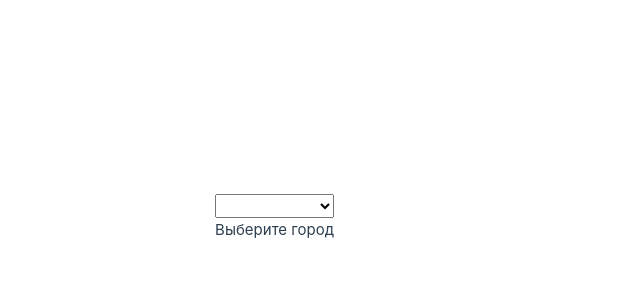
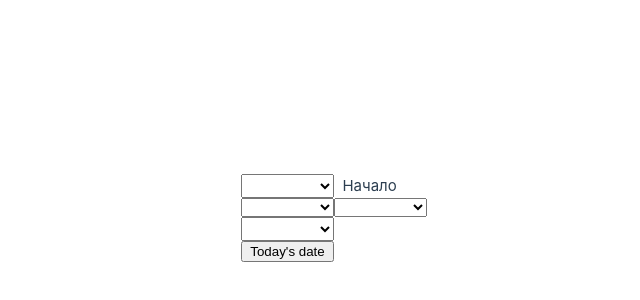
Before and after one commit to BusterKeatonjr/Vue3Base, a Vue app in the folder vue-project/: page / in a window 1280 px wide. Shown: the part 182-482 px from the top of the page, without its empty margins (306-946 px from the left). Built offline with nearby package versions, Linux system fonts and the light colour scheme.

Commit message:
Формирование селекта в цикле в Vue

```diff
--- a/vue-project/src/App.vue
+++ b/vue-project/src/App.vue
@@ -2,21 +2,57 @@
 export default {
   data() {
     return {
-      selected: "Выберите город",
+      dayWeek: "Начало",
+      dayWeekOptions: [
+        "Monday",
+        "Tuesday",
+        "Wednesday",
+        "Thursday",
+        "Friday",
+        "Saturday",
+        "Sunday",
+      ],
+      dayYear: "",
+      dayYearOptions: [
+        1, 2, 3, 4, 5, 6, 7, 8, 9, 10, 11, 12, 13, 14, 15, 16, 17, 18, 19, 20,
+        21, 22, 23, 24, 25, 26, 27, 28, 29, 30, 31,
+      ],
+      monthYear: "",
+      monthYearOptions: [0, 1, 2, 3, 4, 5, 6, 7, 8, 9, 10, 11, 12],
+      yearYear: "",
+      yearYearOptions: [
+        2023, 2022, 2021, 2020, 2019, 2018, 2017, 2016, 2015, 2014, 2013, 2012,
+        2011, 2010, 2009, 2008, 2007, 2006, 2005, 2004, 2003, 2002, 2001, 2000,
+      ],
     };
   },
-  methods: {},
+  methods: {
+    todayDate: function () {
+      var today = new Date();
+      this.dayYear = String(today.getDate());
+      this.monthYear = String(today.getMonth() + 1);
+      this.yearYear = today.getFullYear();
+    },
+  },
 };
 </script>
 <template>
-  <select v-model="selected">
-    <option>Амстердам</option>
-    <option>Лондон</option>
-    <option>Нью-Йорк</option>
-    <option>Токио</option>
-    <option>Новокузнецк</option>
-    <option>Париж</option>
+  <select v-model="dayWeek">
+    <option v-for="option in dayWeekOptions">{{ option }}</option>
   </select>
   &nbsp;
-  <p>{{ selected }}</p>
+  {{ dayWeek }}
+  &nbsp;
+
+  <select v-model="dayYear">
+    <option v-for="option in dayYearOptions">{{ option }}</option>
+  </select>
+  <select v-model="monthYear">
+    <option v-for="option in monthYearOptions">{{ option }}</option>
+  </select>
+  <select v-model="yearYear">
+    <option v-for="option in yearYearOptions">{{ option }}</option>
+  </select>
+  &nbsp;
+  <button @click="todayDate">Today's date</button>
 </template>
```
